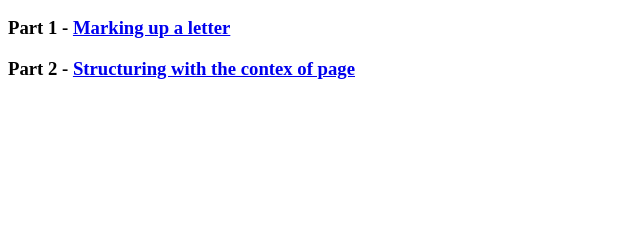
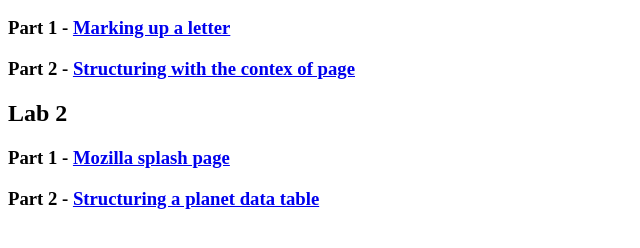
Before and after one commit to Parash-tech/Parash-tech.github.io, a plain HTML site: page index.html in a window 1280 px wide. Shown: the part 96-344 px from the top of the page, without its empty margins (0-640 px from the left). Drawn offline with Linux system fonts and the light colour scheme.

Commit message:
commit 2
I added lab 2 to my home page and then downloaded images to my part 1 folder. Moreover, I added the Firefox logo to the header of the page.

```diff
--- a/index.html
+++ b/index.html
@@ -6,5 +6,8 @@
 <h2>Lab 1</h2>
 <h3>Part 1 - <a href="./lab1/part1/index.html">Marking up a letter</a></h3>
 <h3>Part 2 - <a href="./lab1/part 2/index.html">Structuring with the contex of page</a></h3>
+<h2>Lab 2</h2>
+<h3>Part 1 - <a href="./lab2/part1/index.html">Mozilla splash page</a></h3>
+<h3>Part 2 - <a href="./lab2/part2/index.html">Structuring a planet data table</a></h3>
 </body>
 </html>
```
Also changed, not shown: lab2/part1/index.html (+7 -2 lines), lab2/part1/firefox-addons.jpg (added), lab2/part1/firefox_logo-only_RGB.png (added), lab2/part1/mdn.svg (added), lab2/part1/mozilla-dinosaur-head.png (added), lab2/part1/pattern.png (added), lab2/part1/red-panda.jpg (added).
